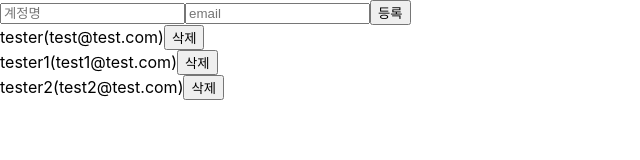
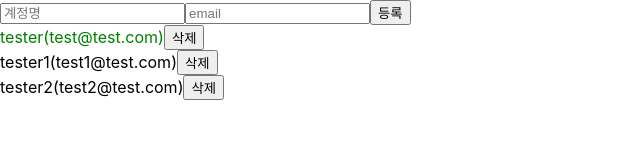
Before and after one commit to redbean88/react_study, a React (Create React App) app: page / in a window 1280 px wide. Shown: the top 160 px of the page, without its empty margins (0-640 px from the left). Built offline with nearby package versions, Linux system fonts and the light colour scheme.

Commit message:
16 배열에 항목 수정하기

```diff
--- a/src/App.js
+++ b/src/App.js
@@ -21,16 +21,19 @@
         id: 1,
         username: 'tester',
         email: 'test@test.com',
-    },
-    {
+        active: true,
+      },
+      {
         id: 2,
         username: 'tester1',
         email: 'test1@test.com',
-    },
-    {
+        active: false,
+      },
+      {
         id: 3,
         username: 'tester2',
         email: 'test2@test.com',
+        active: false,
     }
 ]);
 
@@ -55,10 +58,14 @@
   setUsers(users.filter(user => user.id !== id));
 };
 
+const onToggle = id => {
+  setUsers(users.map(user => user.id === id ? {...user, active: !user.active} : user))
+}
+
   return (
     <>
       <CreateUser username={username} email = {email} onChange = {onChange} onCreate = {onCreate}/>
-      <UesrList users={users} onRemove={onRemove}/>
+      <UesrList users={users} onRemove={onRemove} onToggle={onToggle}/>
     </>
   );
 }
--- a/src/UserList.js
+++ b/src/UserList.js
@@ -1,22 +1,22 @@
 import React from "react";
 
-function User({user , onRemove}){
-    const {username , email , id} = user;
+function User({user , onRemove, onToggle}){
+    const {username , email , id, active} = user;
     return (
-    <div>{username}<span>({email})</span>
+    <div onClick={() => onToggle(id)} style={{color: active ? 'green' : 'black', cursor:'pointer'}}>{username}<span>({email})</span>
     <button onClick={() => onRemove(id)}>삭제</button>
     </div>
 
     )
 }
 
-function UesrList({users , onRemove}){
+function UesrList({users , onRemove, onToggle}){
 
     return (
     <div>
         {
             users.map(
-                (user, index) => (<User user={user} key={user.id} onRemove={onRemove}/>)
+                (user, index) => (<User user={user} key={user.id} onRemove={onRemove} onToggle={onToggle}/>)
             )
         }
     </div>
```
